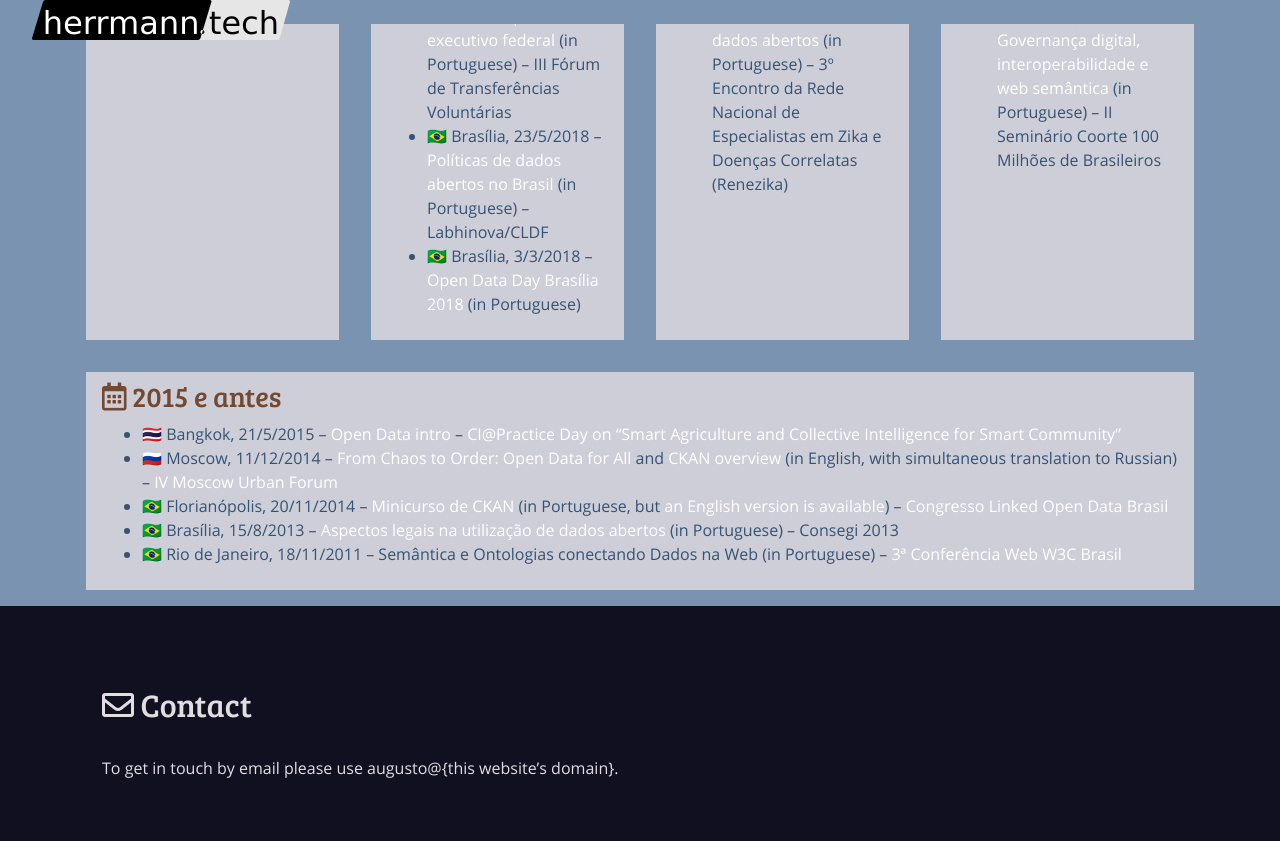
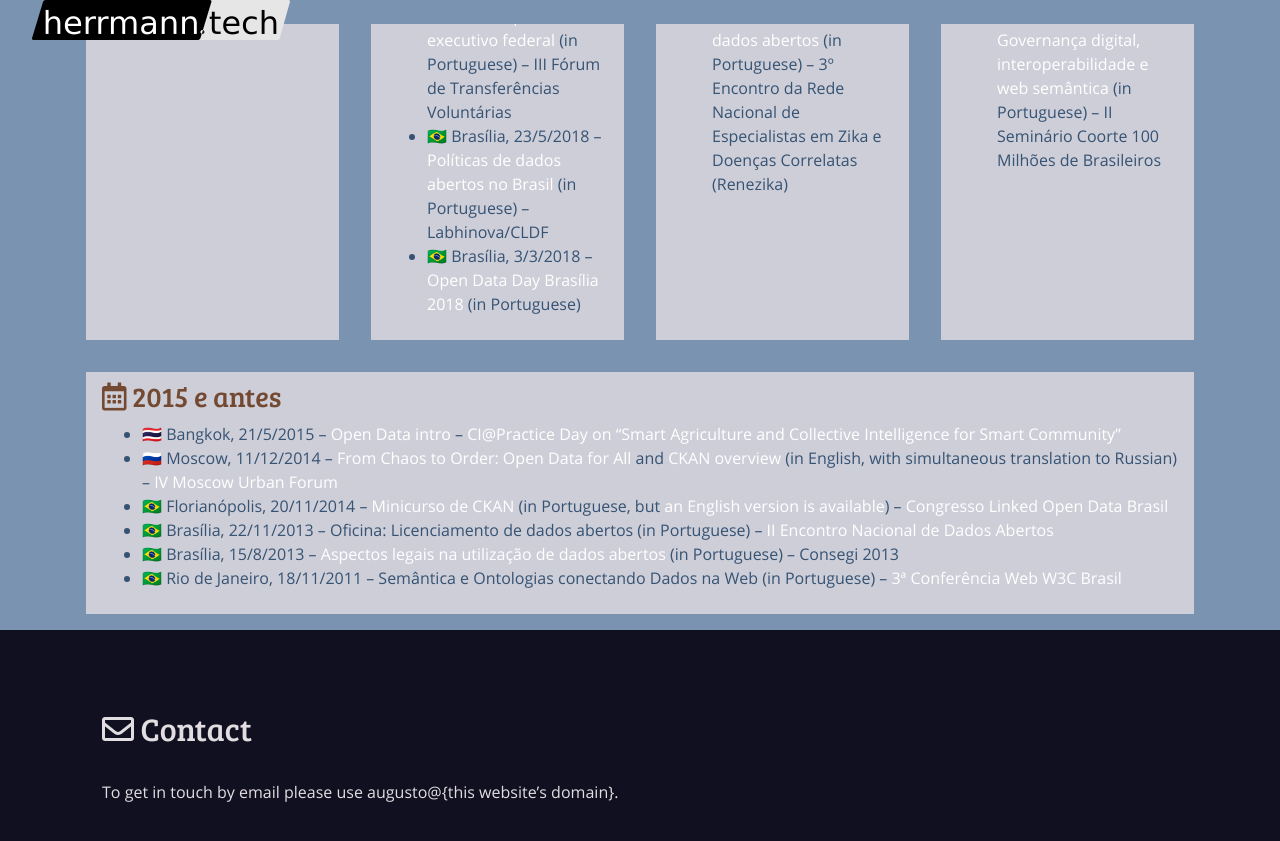
Before and after one commit to augusto-herrmann/augusto-herrmann.github.io, a Jekyll site: the page built from en/index.md, in a window 1280 px wide and 900 px high, scrolled down 2835 px. Shown: the top 841 px of the window. Built offline with Jekyll 4.4.1, drawn with Linux system fonts in a browser that asks for light colours; nearby versions of some CDN libraries.

Commit message:
add Brazilian 2nd national open data conference

```diff
--- a/en/index.md
+++ b/en/index.md
@@ -143,6 +143,7 @@
 * 🇹🇭 Bangkok, 21/5/2015 -- [Open Data intro](https://www.youtube.com/watch?v=NQTuBuvBfrM) -- [CI@Practice Day on “Smart Agriculture and Collective Intelligence for Smart Community”](https://uknowcoe.wordpress.com/2015/05/21/%E0%B8%AA%E0%B8%B1%E0%B8%A1%E0%B8%A1%E0%B8%99%E0%B8%B2%E0%B9%80%E0%B8%8A%E0%B8%B4%E0%B8%87%E0%B8%9B%E0%B8%8F%E0%B8%B4%E0%B8%9A%E0%B8%B1%E0%B8%95%E0%B8%B4%E0%B8%81%E0%B8%B2%E0%B8%A3-cipractice-day-on/)
 * 🇷🇺 Moscow, 11/12/2014 -- [From Chaos to Order: Open Data for All](https://www.youtube.com/watch?v=vYU6-BRyjXA) and [CKAN overview](https://www.slideshare.net/AugustoHerrmannBatis/ckan-overview) (in English, with simultaneous translation to Russian) -- [IV Moscow Urban Forum](https://mosurbanforum.com/archive/2014/)
 * 🇧🇷 Florianópolis, 20/11/2014 -- [Minicurso de CKAN](https://www.slideshare.net/AugustoHerrmannBatis/minicurso-de-ckan)  (in Portuguese, but [an English version is available](https://www.slideshare.net/AugustoHerrmannBatis/ckan-overview)) -- [Congresso Linked Open Data Brasil](https://noticias.ufsc.br/2014/11/ufsc-recebe-congresso-brasileiro-linked-open-data-de-19-a-21-de-novembro/)
+* 🇧🇷 Brasília, 22/11/2013 -- Oficina: Licenciamento de dados abertos (in Portuguese) -- [II Encontro Nacional de Dados Abertos](http://wiki.dados.gov.br/II-Encontro-Nacional-de-Dados-Abertos.ashx)
 * 🇧🇷 Brasília, 15/8/2013 -- [Aspectos legais na utilização de dados abertos](https://www.slideshare.net/AugustoHerrmannBatis/aspectos-legais-na-utilizao-de-dados-abertos) (in Portuguese) -- Consegi 2013
 * 🇧🇷 Rio de Janeiro, 18/11/2011 -- Semântica e Ontologias conectando Dados na Web (in Portuguese) -- [3ª Conferência Web W3C Brasil](https://conferenciaweb.w3c.br/2011/)
 
```
Also changed, not shown: pt/index.md (+1 -0 lines).
